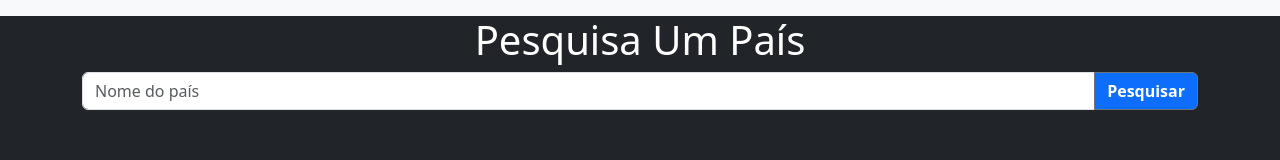
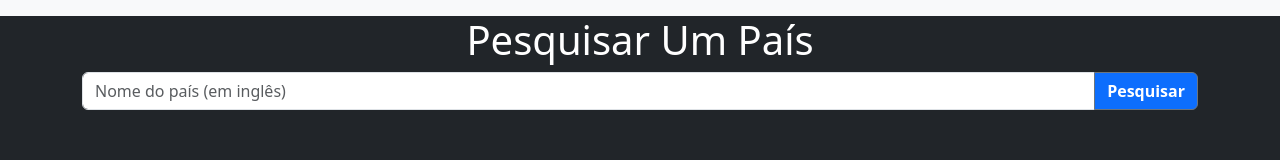
Before and after one commit to NathanDeSouzaBrito/mapa, a plain HTML site: page index.html in a window 1280 px wide. Drawn offline with nearby package versions, Linux system fonts and the light colour scheme.

Commit message:
correção do nome errado do pesquisador de pais

```diff
--- a/index.html
+++ b/index.html
@@ -13,7 +13,7 @@
   </head>
   <body class="bg-dark text-white">
     <nav class="navbar bg-body-tertiary"></nav>
-    <h1 class="text-center">Pesquisa Um País</h1>
+    <h1 class="text-center">Pesquisar Um País</h1>
     <!-- Botao -->
 
     <div class="container input-group mb-3">
@@ -21,7 +21,7 @@
         id="pais"
         type="text"
         class="form-control"
-        placeholder="Nome do país"
+        placeholder="Nome do país (em inglês)"
         aria-label="Recipient's username"
         aria-describedby="button-addon2"
       />
@@ -43,7 +43,7 @@
     >
       <img id="bandeira" src="" class="card-img-top" alt="..." />
       <div class="card-body">
-        <h5 class="card-title" id="nome">Nome do país (em inglês)</h5>
+        <h5 class="card-title" id="nome">Nome do país</h5>
         <p class="card-text"></p>
       </div>
       <ul class="list-group list-group-flush">
```
